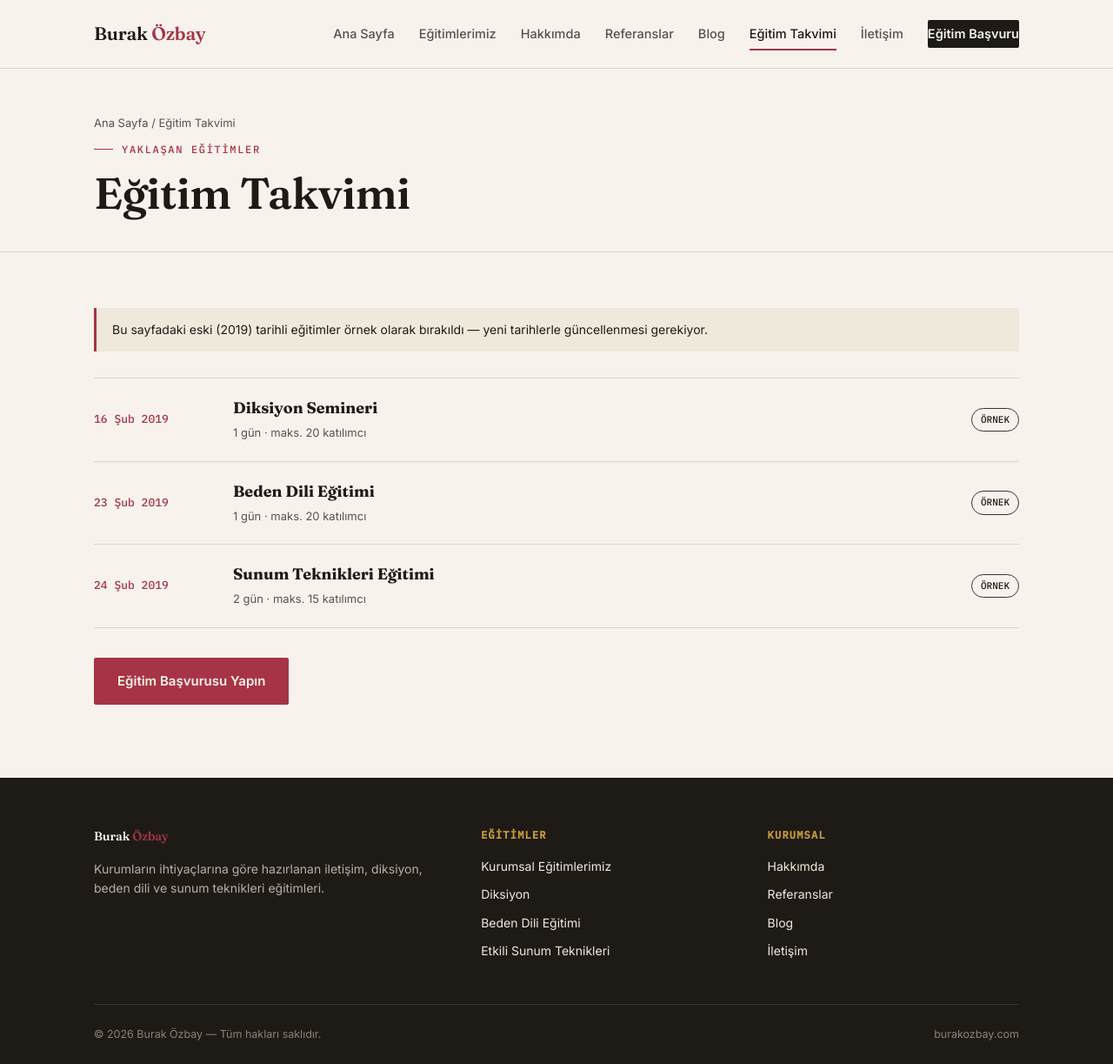
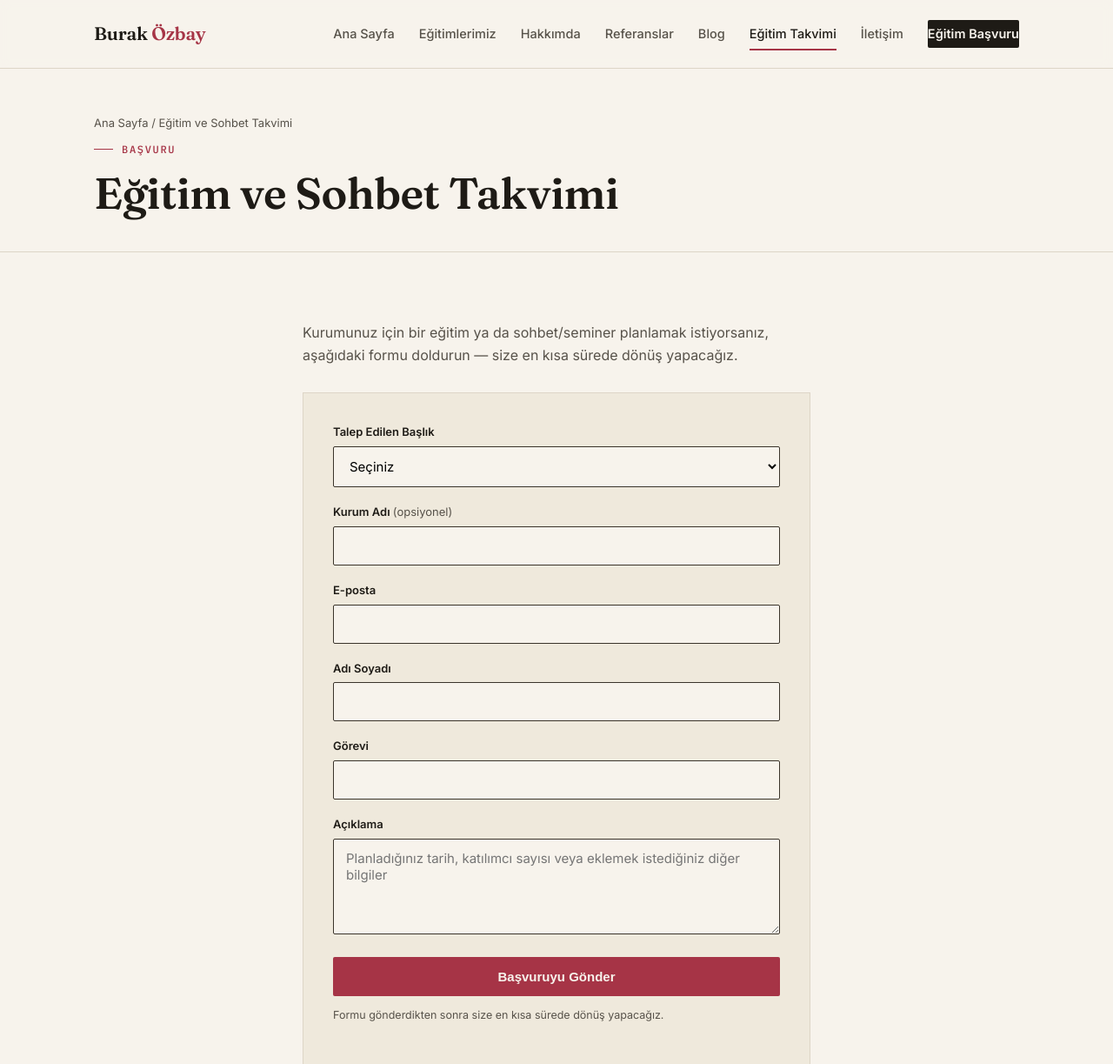
Before and after one commit to FaceB1907/burakozbay-site, a plain HTML site: page egitim-takvimi.html in a window 1280 px wide. Shown: the top 1223 px of the page at 87% size. Drawn offline with Linux system fonts and the light colour scheme.

Commit message:
Add files via upload

```diff
--- a/assets/css/style.css
+++ b/assets/css/style.css
@@ -285,7 +285,8 @@ ul.syllabus{padding:0; margin:26px 0; border-top:1px solid var(--line)}
 .partner-card:hover{background:var(--paper-dim)}
 .partner-card img{
   width:64px; height:64px; object-fit:contain; flex:0 0 auto;
-  background:var(--ink); padding:8px; border-radius:8px;
+  background:var(--paper); padding:10px; border-radius:16px;
+  box-shadow:0 10px 24px -8px rgba(30,27,22,.28), 0 2px 6px -2px rgba(30,27,22,.12);
 }
 .partner-card .pc-text{flex:1}
 .partner-card .pc-eyebrow{
@@ -344,6 +345,12 @@ footer.site-footer h5{
 footer.site-footer a{color:var(--paper-dim); text-decoration:none; font-size:14px; display:block; margin-bottom:10px}
 footer.site-footer a:hover{color:var(--gold)}
 footer.site-footer p{color:#B8B0A2; font-size:14px; max-width:44ch}
+.linkedin-link{
+  display:inline-flex; align-items:center; gap:8px; margin-top:16px;
+  color:var(--paper-dim); text-decoration:none; font-size:14px; font-weight:600;
+  border:1px solid var(--line-dark); padding:8px 14px; border-radius:20px;
+}
+.linkedin-link:hover{color:var(--gold); border-color:var(--gold)}
 .footer-bottom{
   border-top:1px solid var(--line-dark); padding-top:24px;
   display:flex; justify-content:space-between; flex-wrap:wrap; gap:10px;
--- a/egitim-takvimi.html
+++ b/egitim-takvimi.html
@@ -3,8 +3,8 @@
 <head>
 <meta charset="utf-8">
 <meta name="viewport" content="width=device-width, initial-scale=1">
-<title>Eğitim Takvimi — Burak Özbay</title>
-<meta name="description" content="Kurumların ihtiyaçlarına göre hazırlanan iletişim, diksiyon, beden dili ve sunum teknikleri eğitimleri.">
+<title>Eğitim ve Sohbet Takvimi — Burak Özbay</title>
+<meta name="description" content="Eğitim veya seminer başvurusu yapın, size en kısa sürede dönüş yapalım.">
 <link rel="stylesheet" href="assets/css/style.css">
 <link rel="icon" href="data:,">
 </head>
@@ -14,42 +14,80 @@
     <a href="index.html" class="logo">Burak <em>Özbay</em></a>
     <button class="nav-toggle" aria-label="Menü" onclick="document.querySelector('.main-nav').classList.toggle('open')"><span></span></button>
     <nav class="main-nav">
-      <a href="index.html" class="">Ana Sayfa</a>
-<a href="egitimlerimiz.html" class="">Eğitimlerimiz</a>
-<a href="hakkimda.html" class="">Hakkımda</a>
-<a href="referanslar.html" class="">Referanslar</a>
-<a href="blog.html" class="">Blog</a>
-<a href="egitim-takvimi.html" class="active">Eğitim Takvimi</a>
-<a href="iletisim.html" class="">İletişim</a>
+      <a href="index.html">Ana Sayfa</a>
+      <a href="egitimlerimiz.html">Eğitimlerimiz</a>
+      <a href="hakkimda.html">Hakkımda</a>
+      <a href="referanslar.html">Referanslar</a>
+      <a href="blog.html">Blog</a>
+      <a href="egitim-takvimi.html" class="active">Eğitim Takvimi</a>
+      <a href="iletisim.html">İletişim</a>
       <a href="egitim-basvuru.html" class="nav-cta">Eğitim Başvuru</a>
     </nav>
   </div>
 </header>
 
 <main>
-<div class="page-hero">
+  <div class="page-hero">
     <div class="wrap">
-      <div class="breadcrumb"><a href="index.html">Ana Sayfa</a> / Eğitim Takvimi</div>
-      <div class="eyebrow">Yaklaşan Eğitimler</div>
-      <h1>Eğitim Takvimi</h1>
-
+      <div class="breadcrumb"><a href="index.html">Ana Sayfa</a> / Eğitim ve Sohbet Takvimi</div>
+      <div class="eyebrow">Başvuru</div>
+      <h1>Eğitim ve Sohbet Takvimi</h1>
     </div>
   </div>
 
   <section>
-    <div class="wrap">
-      <div style="padding:14px 18px; background:var(--paper-dim); border-left:3px solid var(--voice); margin-bottom:30px; font-size:14px">
-        Bu sayfadaki eski (2019) tarihli eğitimler örnek olarak bırakıldı — yeni tarihlerle güncellenmesi gerekiyor.
-      </div>
-      <div class="timeline">
-        <div class="row"><span class="d">16 Şub 2019</span><div><h4>Diksiyon Semineri</h4><span class="meta">1 gün · maks. 20 katılımcı</span></div><span class="tag">Örnek</span></div>
-        <div class="row"><span class="d">23 Şub 2019</span><div><h4>Beden Dili Eğitimi</h4><span class="meta">1 gün · maks. 20 katılımcı</span></div><span class="tag">Örnek</span></div>
-        <div class="row"><span class="d">24 Şub 2019</span><div><h4>Sunum Teknikleri Eğitimi</h4><span class="meta">2 gün · maks. 15 katılımcı</span></div><span class="tag">Örnek</span></div>
-      </div>
-      <a href="egitim-basvuru.html" class="btn voice" style="margin-top:34px">Eğitim Başvurusu Yapın</a>
+    <div class="wrap" style="max-width:640px">
+      <p style="color:var(--ink-soft); margin-bottom:30px">Kurumunuz için bir eğitim ya da sohbet/seminer planlamak istiyorsanız, aşağıdaki formu doldurun — size en kısa sürede dönüş yapacağız.</p>
+      <form class="card-form" action="https://api.web3forms.com/submit" method="POST">
+        <input type="hidden" name="access_key" value="YOUR-WEB3FORMS-KEY">
+        <input type="hidden" name="subject" value="Eğitim ve Sohbet Takvimi Başvurusu">
+
+        <div class="field">
+          <label>Talep Edilen Başlık</label>
+          <select name="talep_edilen_baslik" required>
+            <option value="">Seçiniz</option>
+            <option>Etkili İletişim Teknikleri</option>
+            <option>Etkili Sunum Teknikleri</option>
+            <option>Diksiyon</option>
+            <option>Beden Dili Eğitimi</option>
+            <option>Etkili Konuşma Teknikleri</option>
+            <option>Vatandaş ve İç Müşteri Empati Egzersizleri</option>
+            <option>Reyon Görevlisi Eğitimi - Merchandiser</option>
+            <option>Ekipte Lider Olabilme</option>
+            <option>Seminer</option>
+          </select>
+        </div>
+
+        <div class="field">
+          <label>Kurum Adı <span style="font-weight:400; color:var(--ink-soft)">(opsiyonel)</span></label>
+          <input type="text" name="kurum_adi">
+        </div>
+
+        <div class="field">
+          <label>E-posta</label>
+          <input type="email" name="email" required>
+        </div>
+
+        <div class="field">
+          <label>Adı Soyadı</label>
+          <input type="text" name="ad_soyad" required>
+        </div>
+
+        <div class="field">
+          <label>Görevi</label>
+          <input type="text" name="gorevi">
+        </div>
+
+        <div class="field">
+          <label>Açıklama</label>
+          <textarea name="aciklama" placeholder="Planladığınız tarih, katılımcı sayısı veya eklemek istediğiniz diğer bilgiler"></textarea>
+        </div>
+
+        <button class="btn voice" type="submit">Başvuruyu Gönder</button>
+        <p class="form-note">Formu gönderdikten sonra size en kısa sürede dönüş yapacağız.</p>
+      </form>
     </div>
   </section>
-
 </main>
 
 <footer class="site-footer">
@@ -58,6 +96,7 @@
       <div>
         <a href="index.html" class="logo">Burak <em>Özbay</em></a>
         <p style="margin-top:16px">Kurumların ihtiyaçlarına göre hazırlanan iletişim, diksiyon, beden dili ve sunum teknikleri eğitimleri.</p>
+        <a href="https://www.linkedin.com/in/burak-özbay-0091374a/" target="_blank" rel="noopener" class="linkedin-link">in LinkedIn'de takip edin</a>
       </div>
       <div>
         <h5>Eğitimler</h5>
```
Also changed, not shown: index.html (+28 -26 lines).
